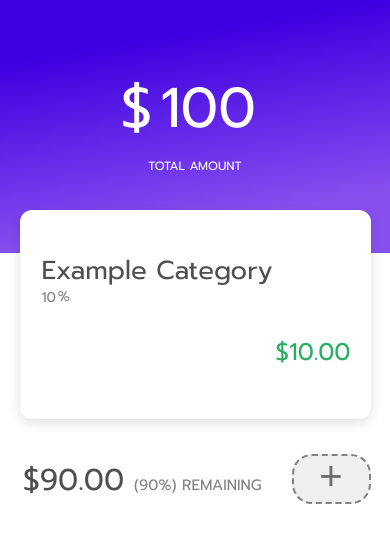
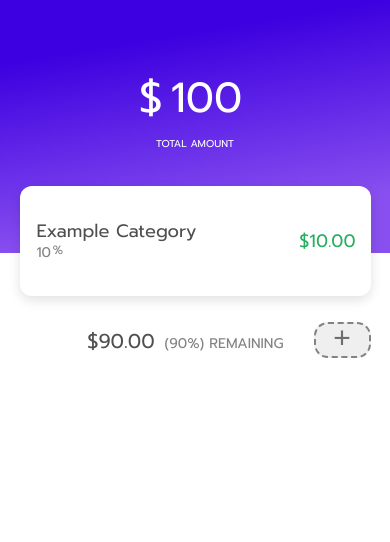
Before and after one commit to jacksonhvisuals/budget-calculator, a React (Create React App) app: page / in a window 390 px wide. Shown: the top 542 px of the page. Built offline with nearby package versions, Linux system fonts and the light colour scheme.

Commit message:
:bug: Fix layout and spacing with new fonts
Fix layout and spacing with new fonts, add breakpoints to resize to mobile #8

```diff
--- a/src/components/AppLayout/AppLayout.css
+++ b/src/components/AppLayout/AppLayout.css
@@ -16,8 +16,7 @@
   margin-top: 35px;
   width: 79px;
   height: 50px;
-  left: 595px;
-  top: 439px;
+
   font-size: 40px;
   font-weight: 200;
   color: rgb(110, 110, 110);
@@ -44,7 +43,6 @@ input {
   border: none;
   font-family: "Prompt", sans-serif;
   background-color: transparent;
-  font-size: 56px;
   color: #fff;
 }
 
@@ -71,7 +69,7 @@ input {
 .lower-container {
   margin-left: auto;
   margin-right: auto;
-  width: 40%;
+  width: 50%;
   padding-bottom: 200px;
 }
 
@@ -81,12 +79,36 @@ input {
   }
 }
 
-@media screen and (max-width: 645px) {
+@media screen and (max-width: 690px) {
   .lower-container {
     width: 80%;
   }
 }
-@media screen and (max-width: 450px) {
+@media screen and (max-width: 600px) {
+  #createNewButton {
+    margin-top: 26px;
+    width: 57px;
+    height: 36px;
+    font-size: 30px;
+    line-height: 25px;
+    padding-bottom: 12px;
+    display: inline-block;
+    cursor: pointer;
+    border: 2px dashed #828282;
+    box-sizing: border-box;
+    border-radius: 14px;
+  }
+  #remainderCalculation-OVERUSED {
+    font-size: 20px;
+  }
+  #remainderCalculation-REMAINING {
+    font-size: 20px;
+  }
+  #remainderMessage {
+    font-size: 14px;
+  }
+}
+@media screen and (max-width: 510px) {
   .lower-container {
     width: 90%;
   }
--- a/src/components/BudgetInput/BudgetInput.css
+++ b/src/components/BudgetInput/BudgetInput.css
@@ -44,3 +44,15 @@ input[type="number"]::-webkit-outer-spin-button {
   font-size: 12px;
   color: #fff;
 }
+
+@media screen and (max-width: 600px) {
+  #budgetInputForm {
+    font-size: 42px;
+  }
+  #input-icon {
+    font-size: 42px;
+  }
+  #inputsubtext {
+    font-size: 10px;
+  }
+}
--- a/src/components/ItemCard/ItemCard.css
+++ b/src/components/ItemCard/ItemCard.css
@@ -5,7 +5,7 @@
   line-height: normal;
   font-size: 26px;
   color: #4f4f4f;
-  margin-top: 10px;
+  margin-top: 8px;
   margin-bottom: -5px;
 }
 .itemPercentage {
@@ -42,6 +42,8 @@
   box-shadow: 0px 4px 12px rgba(0, 0, 0, 0.12);
   margin-top: 10px;
   padding: 20px;
+  padding-left: 25px;
+  padding-right: 25px;
   position: relative;
   font-family: "Prompt", sans-serif;
 }
@@ -79,3 +81,21 @@
   transition-duration: 0.4s;
   transition-delay: 0.7s;
 }
+
+@media screen and (max-width: 600px) {
+  .itemTitle {
+    font-size: 18px;
+    margin-top: 10px;
+  }
+  .itemPercentage {
+    font-size: 12px;
+  }
+  .itemTotal {
+    font-size: 18px;
+  }
+  .item-card {
+    padding: 10px;
+    padding-left: 15px;
+    padding-right: 15px;
+  }
+}
--- a/src/components/ItemCardContainer/ItemCardContainer.css
+++ b/src/components/ItemCardContainer/ItemCardContainer.css
@@ -1,7 +1,7 @@
 .list-container {
   margin-left: auto;
   margin-right: auto;
-  width: 40%;
+  width: 50%;
   margin-top: 35px;
 }
 
@@ -11,12 +11,12 @@
   }
 }
 
-@media screen and (max-width: 645px) {
+@media screen and (max-width: 690px) {
   .list-container {
     width: 80%;
   }
 }
-@media screen and (max-width: 450px) {
+@media screen and (max-width: 510px) {
   .list-container {
     width: 90%;
   }
```
